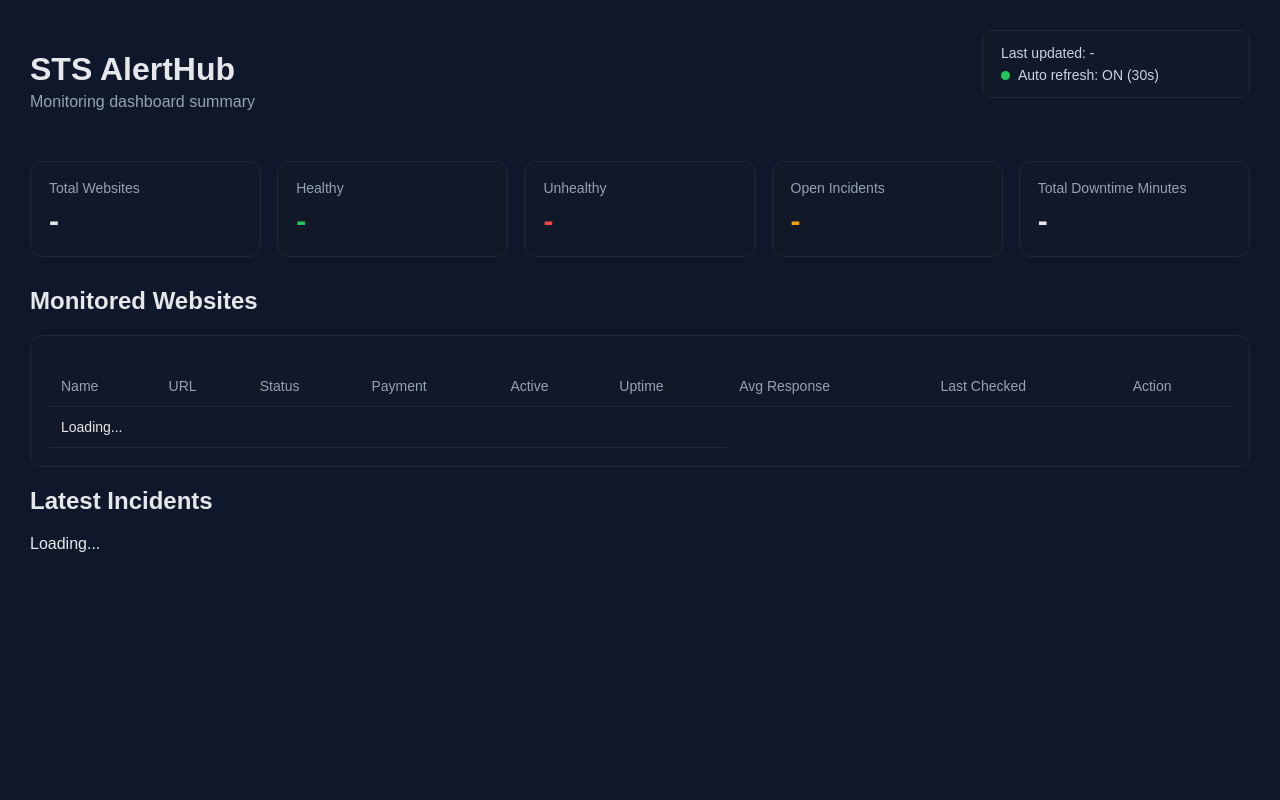
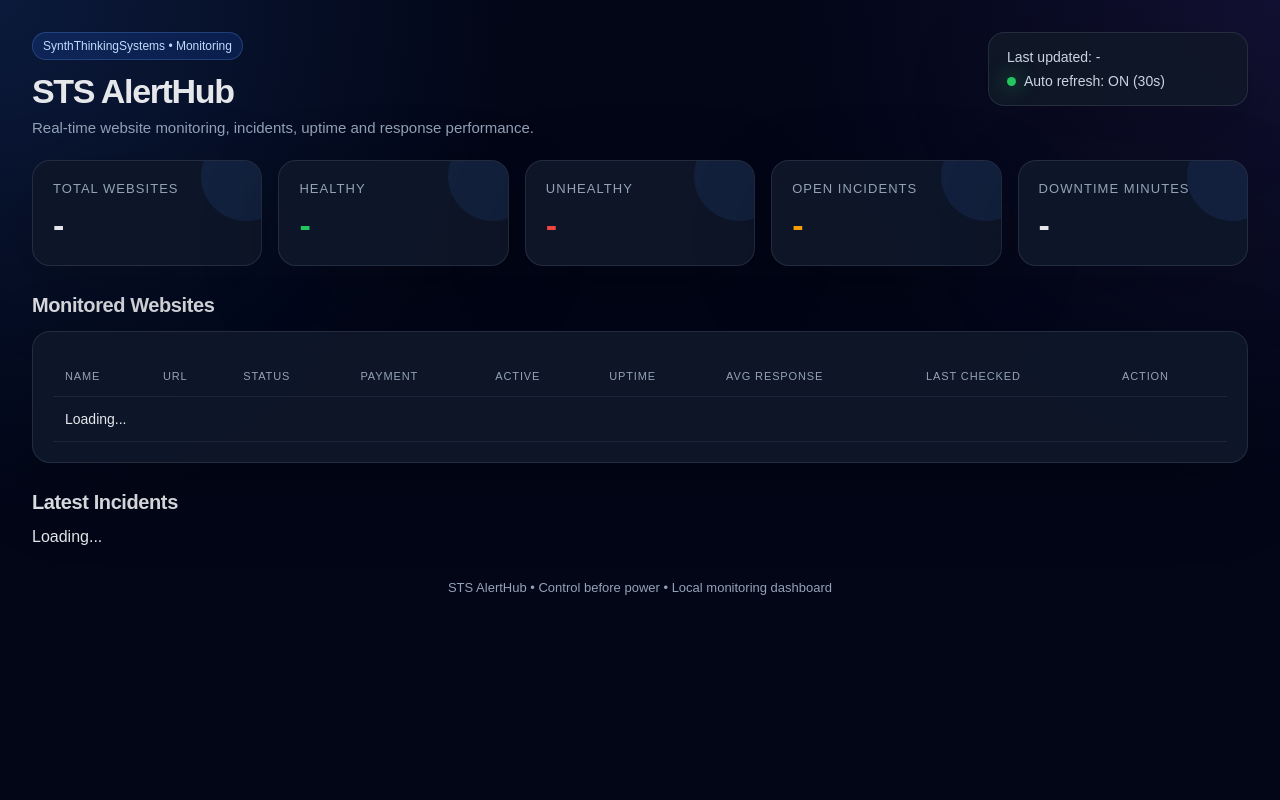
Before and after one commit to loomlogic3/sts-alerthub, a Python web app: template backend/app/templates/dashboard.html in a window 1280 px wide. Run offline with Jinja, Linux system fonts and the light colour scheme; the template is opened without the code that fills it, so the values that code supplies are empty.

Commit message:
Polish dashboard visual design

```diff
--- a/backend/app/templates/dashboard.html
+++ b/backend/app/templates/dashboard.html
@@ -3,36 +3,90 @@
 <head>
   <title>STS AlertHub Dashboard</title>
   <style>
+    :root {
+      --bg: #020617;
+      --panel: rgba(15, 23, 42, 0.92);
+      --panel-soft: rgba(17, 24, 39, 0.88);
+      --border: rgba(148, 163, 184, 0.16);
+      --text: #e5e7eb;
+      --muted: #94a3b8;
+      --green: #22c55e;
+      --red: #ef4444;
+      --amber: #f59e0b;
+      --blue: #3b82f6;
+      --purple: #8b5cf6;
+    }
+
+    * {
+      box-sizing: border-box;
+    }
+
     body {
       font-family: Arial, sans-serif;
-      background: #0f172a;
-      color: #e5e7eb;
+      background:
+        radial-gradient(circle at top left, rgba(59, 130, 246, 0.16), transparent 34%),
+        radial-gradient(circle at top right, rgba(139, 92, 246, 0.12), transparent 32%),
+        var(--bg);
+      color: var(--text);
       margin: 0;
-      padding: 30px;
+      padding: 32px;
+      min-height: 100vh;
     }
 
-    h1 { margin-bottom: 5px; }
+    .shell {
+      max-width: 1400px;
+      margin: 0 auto;
+    }
 
     .topbar {
       display: flex;
       justify-content: space-between;
       align-items: flex-start;
-      gap: 16px;
-      margin-bottom: 20px;
+      gap: 18px;
+      margin-bottom: 24px;
+    }
+
+    h1 {
+      margin: 0 0 8px;
+      font-size: 34px;
+      letter-spacing: -0.04em;
+    }
+
+    h2 {
+      margin: 28px 0 14px;
+      font-size: 20px;
+      letter-spacing: -0.02em;
+    }
+
+    .subtitle {
+      color: var(--muted);
+      font-size: 15px;
+    }
+
+    .brand-pill {
+      display: inline-block;
+      color: #bfdbfe;
+      background: rgba(37, 99, 235, 0.18);
+      border: 1px solid rgba(96, 165, 250, 0.24);
+      padding: 6px 10px;
+      border-radius: 999px;
+      font-size: 12px;
+      margin-bottom: 12px;
     }
 
     .refresh-box {
-      background: #111827;
-      border: 1px solid #1f2937;
-      border-radius: 12px;
-      padding: 14px 18px;
+      background: var(--panel-soft);
+      border: 1px solid var(--border);
+      border-radius: 16px;
+      padding: 16px 18px;
       color: #cbd5e1;
       font-size: 14px;
-      min-width: 230px;
+      min-width: 260px;
+      box-shadow: 0 24px 80px rgba(0, 0, 0, 0.24);
     }
 
     .refresh-line {
-      margin-bottom: 6px;
+      margin-bottom: 8px;
     }
 
     .dot {
@@ -40,136 +94,187 @@
       width: 9px;
       height: 9px;
       border-radius: 999px;
-      background: #22c55e;
+      background: var(--green);
       margin-right: 8px;
-    }
-
-    .subtitle {
-      color: #94a3b8;
-      margin-bottom: 30px;
+      box-shadow: 0 0 20px rgba(34, 197, 94, 0.9);
     }
 
     .grid {
       display: grid;
-      grid-template-columns: repeat(auto-fit, minmax(180px, 1fr));
+      grid-template-columns: repeat(auto-fit, minmax(190px, 1fr));
       gap: 16px;
-      margin-bottom: 30px;
+      margin-bottom: 28px;
     }
 
     .card, .incident, .table-card {
-      background: #111827;
-      border: 1px solid #1f2937;
-      border-radius: 12px;
-      padding: 18px;
+      background: var(--panel);
+      border: 1px solid var(--border);
+      border-radius: 18px;
+      padding: 20px;
+      box-shadow: 0 24px 80px rgba(0, 0, 0, 0.24);
+      backdrop-filter: blur(10px);
+    }
+
+    .card {
+      position: relative;
+      overflow: hidden;
+    }
+
+    .card::after {
+      content: "";
+      position: absolute;
+      right: -30px;
+      top: -30px;
+      width: 90px;
+      height: 90px;
+      border-radius: 999px;
+      background: rgba(59, 130, 246, 0.10);
     }
 
     .label {
-      color: #94a3b8;
-      font-size: 14px;
+      color: var(--muted);
+      font-size: 13px;
+      text-transform: uppercase;
+      letter-spacing: 0.08em;
     }
 
     .value {
-      font-size: 30px;
+      font-size: 34px;
       font-weight: bold;
-      margin-top: 8px;
+      margin-top: 10px;
+      letter-spacing: -0.04em;
     }
 
-    .healthy { color: #22c55e; }
-    .unhealthy { color: #ef4444; }
-    .warning { color: #f59e0b; }
-    .muted { color: #94a3b8; }
+    .healthy { color: var(--green); }
+    .unhealthy { color: var(--red); }
+    .warning { color: var(--amber); }
+    .muted { color: var(--muted); }
 
-    .incident {
-      margin-bottom: 14px;
-    }
-
-    .incident-title {
-      font-weight: bold;
-      margin-bottom: 8px;
-    }
-
-    .meta {
-      color: #cbd5e1;
-      line-height: 1.6;
-      font-size: 14px;
-    }
-
-    .badge {
-      display: inline-block;
-      padding: 4px 8px;
-      border-radius: 999px;
-      font-size: 12px;
-      font-weight: bold;
-      margin-left: 8px;
-    }
-
-    .open {
-      background: #7f1d1d;
-      color: #fecaca;
-    }
-
-    .resolved {
-      background: #14532d;
-      color: #bbf7d0;
-    }
-
-    .status-healthy {
-      background: #14532d;
-      color: #bbf7d0;
-    }
-
-    .status-unhealthy {
-      background: #7f1d1d;
-      color: #fecaca;
-    }
-
-    .status-unknown {
-      background: #713f12;
-      color: #fde68a;
+    .table-card {
+      overflow-x: auto;
     }
 
     table {
       width: 100%;
       border-collapse: collapse;
-      margin-top: 12px;
+      margin-top: 4px;
+      min-width: 1000px;
     }
 
     th, td {
       text-align: left;
-      padding: 12px;
-      border-bottom: 1px solid #1f2937;
+      padding: 14px 12px;
+      border-bottom: 1px solid rgba(148, 163, 184, 0.12);
       font-size: 14px;
+      vertical-align: middle;
     }
 
     th {
-      color: #94a3b8;
+      color: var(--muted);
       font-weight: normal;
+      text-transform: uppercase;
+      letter-spacing: 0.08em;
+      font-size: 11px;
+    }
+
+    tr:hover td {
+      background: rgba(30, 41, 59, 0.35);
     }
 
     a {
-      color: #60a5fa;
+      color: #93c5fd;
       text-decoration: none;
     }
 
     button {
-      background: #2563eb;
+      background: linear-gradient(135deg, #2563eb, #7c3aed);
       color: white;
       border: none;
-      border-radius: 8px;
-      padding: 8px 12px;
+      border-radius: 10px;
+      padding: 9px 13px;
       cursor: pointer;
+      font-weight: bold;
+      box-shadow: 0 10px 26px rgba(37, 99, 235, 0.25);
     }
 
     button:hover {
-      background: #1d4ed8;
+      filter: brightness(1.1);
+    }
+
+    .badge {
+      display: inline-block;
+      padding: 5px 9px;
+      border-radius: 999px;
+      font-size: 11px;
+      font-weight: bold;
+      margin-left: 8px;
+      letter-spacing: 0.04em;
+    }
+
+    .open, .status-unhealthy {
+      background: rgba(127, 29, 29, 0.75);
+      color: #fecaca;
+      border: 1px solid rgba(248, 113, 113, 0.25);
+    }
+
+    .resolved, .status-healthy {
+      background: rgba(20, 83, 45, 0.75);
+      color: #bbf7d0;
+      border: 1px solid rgba(74, 222, 128, 0.25);
+    }
+
+    .status-unknown {
+      background: rgba(113, 63, 18, 0.75);
+      color: #fde68a;
+      border: 1px solid rgba(251, 191, 36, 0.25);
+    }
+
+    .incident {
+      margin-bottom: 14px;
+      border-left: 4px solid rgba(59, 130, 246, 0.6);
+    }
+
+    .incident-title {
+      font-weight: bold;
+      margin-bottom: 10px;
+      font-size: 16px;
+    }
+
+    .meta {
+      color: #cbd5e1;
+      line-height: 1.7;
+      font-size: 14px;
+    }
+
+    .footer {
+      color: var(--muted);
+      text-align: center;
+      margin-top: 34px;
+      font-size: 13px;
+    }
+
+    @media (max-width: 800px) {
+      body {
+        padding: 18px;
+      }
+
+      .topbar {
+        flex-direction: column;
+      }
+
+      .refresh-box {
+        width: 100%;
+      }
     }
   </style>
 </head>
 <body>
+  <div class="shell">
     <div class="topbar">
       <div>
+        <div class="brand-pill">SynthThinkingSystems • Monitoring</div>
         <h1>STS AlertHub</h1>
-      <div class="subtitle">Monitoring dashboard summary</div>
+        <div class="subtitle">Real-time website monitoring, incidents, uptime and response performance.</div>
       </div>
 
       <div class="refresh-box">
@@ -200,7 +305,7 @@
       </div>
 
       <div class="card">
-      <div class="label">Total Downtime Minutes</div>
+        <div class="label">Downtime Minutes</div>
         <div id="total_downtime_minutes" class="value">-</div>
       </div>
     </div>
@@ -222,13 +327,18 @@
           </tr>
         </thead>
         <tbody id="websites_table">
-        <tr><td colspan="6">Loading...</td></tr>
+          <tr><td colspan="9">Loading...</td></tr>
         </tbody>
       </table>
     </div>
 
     <h2>Latest Incidents</h2>
     <div id="latest_incidents">Loading...</div>
+
+    <div class="footer">
+      STS AlertHub • Control before power • Local monitoring dashboard
+    </div>
+  </div>
 
   <script>
     function formatValue(value) {
@@ -252,7 +362,7 @@
 
     async function renderWebsites(websites) {
       if (!websites.length) {
-        return '<tr><td colspan="8">No websites added yet.</td></tr>';
+        return '<tr><td colspan="9">No websites added yet.</td></tr>';
       }
 
       const rows = [];
```
Lines whose indentation alone changed are shown as unchanged.
